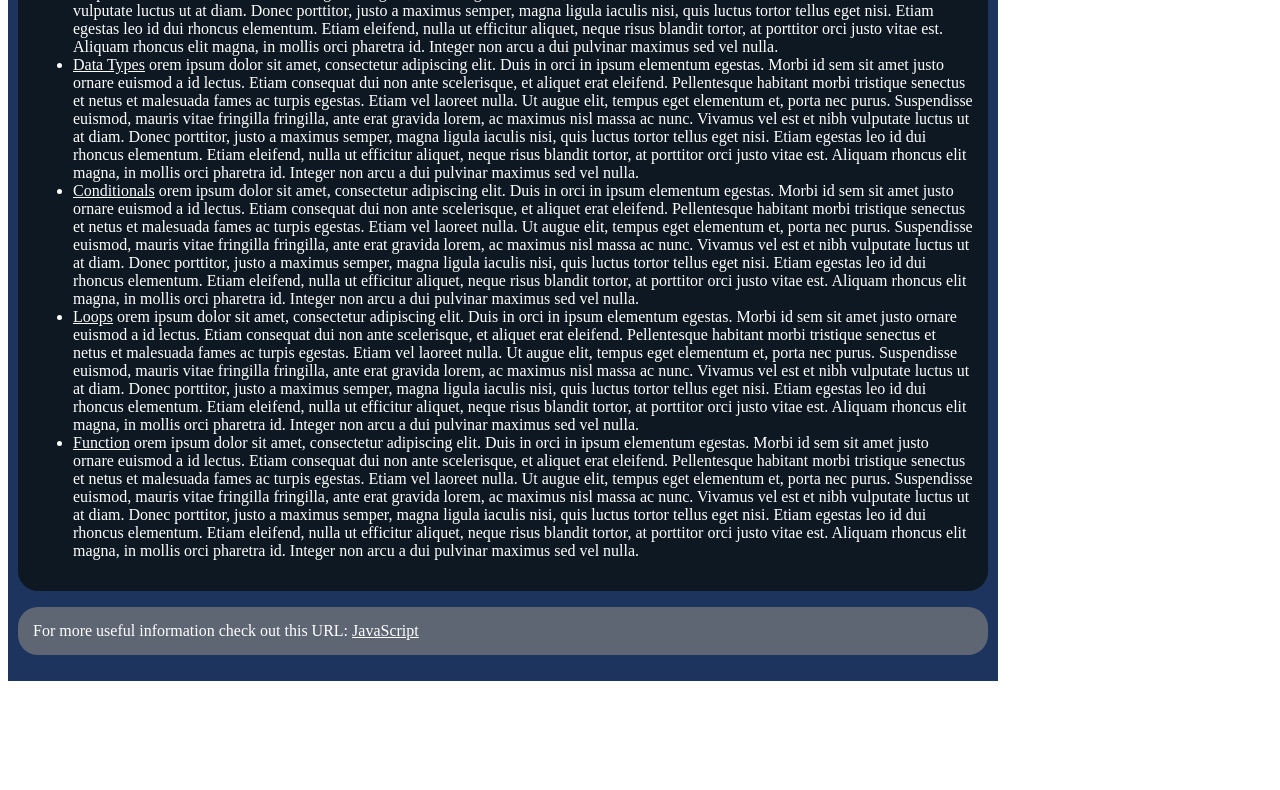
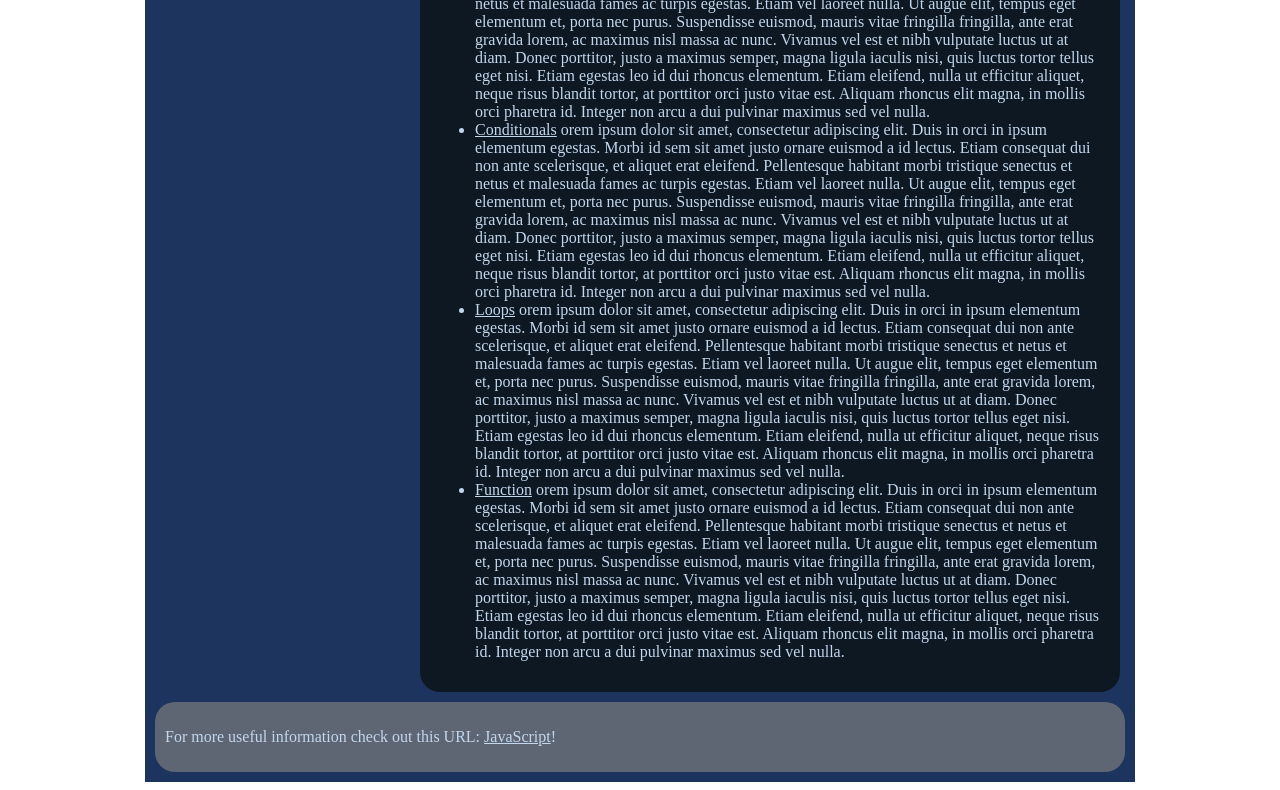
Before and after one commit to jcalise/HTML-Assignments, a plain HTML site: page JS Basics/index.html in a window 1280 px wide. Shown: the part 815-1605 px from the top of the page. Before the commit the page ends 1504 px from the top, so only its background shows below. Drawn offline with Linux system fonts and the light colour scheme.

Commit message:
Additional HTML revisions and fleshing out CSS.

```diff
--- a/JS Basics/index.html
+++ b/JS Basics/index.html
@@ -7,6 +7,7 @@
    <body>
       <div id="wrapper">
         <h1 class="header">JavaScript Basics</h1>
+        <div class="main">
           <div class="sidebar">
             <a href="">Home</a>
             <ul>
@@ -25,7 +26,7 @@
             </ul>
 
           </div><!-- End of sidebar -->
-        <div class="main">
+          <div class="content">
             <h2>JavaScript Basics</h2>
             <p>Lorem ipsum dolor sit amet, consectetur adipiscing elit. Duis in orci in ipsum elementum egestas. Morbi id sem sit amet justo ornare euismod a id lectus. Etiam consequat dui non ante scelerisque, et aliquet erat eleifend. Pellentesque habitant morbi tristique senectus et netus et malesuada fames ac turpis egestas. Etiam vel laoreet nulla. Ut augue elit, tempus eget elementum et, porta nec purus. Suspendisse euismod, mauris vitae fringilla fringilla, ante erat gravida lorem, ac maximus nisl massa ac nunc. Vivamus vel est et nibh vulputate luctus ut at diam. Donec porttitor, justo a maximus semper, magna ligula iaculis nisi, quis luctus tortor tellus eget nisi. Etiam egestas leo id dui rhoncus elementum. Etiam eleifend, nulla ut efficitur aliquet, neque risus blandit tortor, at porttitor orci justo vitae est. Aliquam rhoncus elit magna, in mollis orci pharetra id. Integer non arcu a dui pulvinar maximus sed vel nulla.</p>
 
@@ -55,9 +56,9 @@
               </li>
             </ul>
 
-        </div><!-- end of main -->
-        <p class="footer">For more useful information check out this URL: <a href="">JavaScript</a></p>
-
+          </div><!-- end of content -->
+          <div class="footer"><p>For more useful information check out this URL: <a href="">JavaScript</a>!</p></div>
+        </div>
       </div><!-- end of wrapper -->
    </body>
 </html>
--- a/JS Basics/main.css
+++ b/JS Basics/main.css
@@ -2,33 +2,44 @@
   background-color: #1C345E;
   width: 970px;
   padding: 10px;
+  margin: 0px auto;
 }
 a {
-  color: white;
+  color: #C2D6EC;
+}
+ul {
+  color: #C2D6EC;
 }
 .header {
   display:block;
   background-color: #CE3036;
-  margin: 20px;
+  margin-bottom: 20px;
   padding: 20px;
   border-radius: 15px;
+  color: #C2D6EC;
 }
 .sidebar {
+  width: 225px;
   background-color: #2A7D8C;
   padding: 15px;
   border-radius: 20px;
   display: inline-block;
+  float: left;
 }
-.main {
+.content {
+  width: 670px;
   background-color: #0E1822;
   padding: 15px;
   border-radius: 20px;
   display: inline-block;
-  color: white;
+  color: #C2D6EC;
+  margin-left: 10px;
 }
 .footer {
   border-radius: 20px;
-  padding: 15px;
-  color: white;
+  padding: 10px;
+  color: #C2D6EC;
   background-color: #5E6673;
+  display: block;
+  margin-top: 10px;
 }
```
Lines whose indentation alone changed are shown as unchanged.
